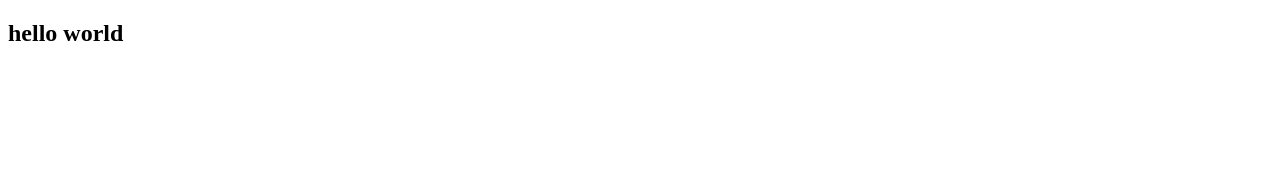
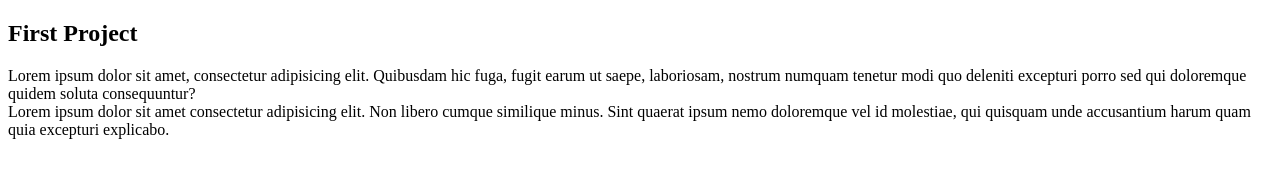
Before and after one commit to Primeken/first-pj1, a plain HTML site: page index.html in a window 1280 px wide. Drawn offline with Linux system fonts and the light colour scheme.

Commit message:
Second Update

```diff
--- a/index.html
+++ b/index.html
@@ -6,6 +6,12 @@
     <title>first project</title>
 </head>
 <body>
-    <h2>hello world</h2>
+    <h2>First Project</h2>
+    <div>
+    Lorem ipsum dolor sit amet, consectetur adipisicing elit. Quibusdam hic fuga, fugit earum ut saepe, laboriosam, nostrum numquam tenetur modi quo deleniti excepturi porro sed qui doloremque quidem soluta consequuntur?
+    </div>
+    <div>
+    Lorem ipsum dolor sit amet consectetur adipisicing elit. Non libero cumque similique minus. Sint quaerat ipsum nemo doloremque vel id molestiae, qui quisquam unde accusantium harum quam quia excepturi explicabo.
+    </div>
 </body>
 </html>
```
